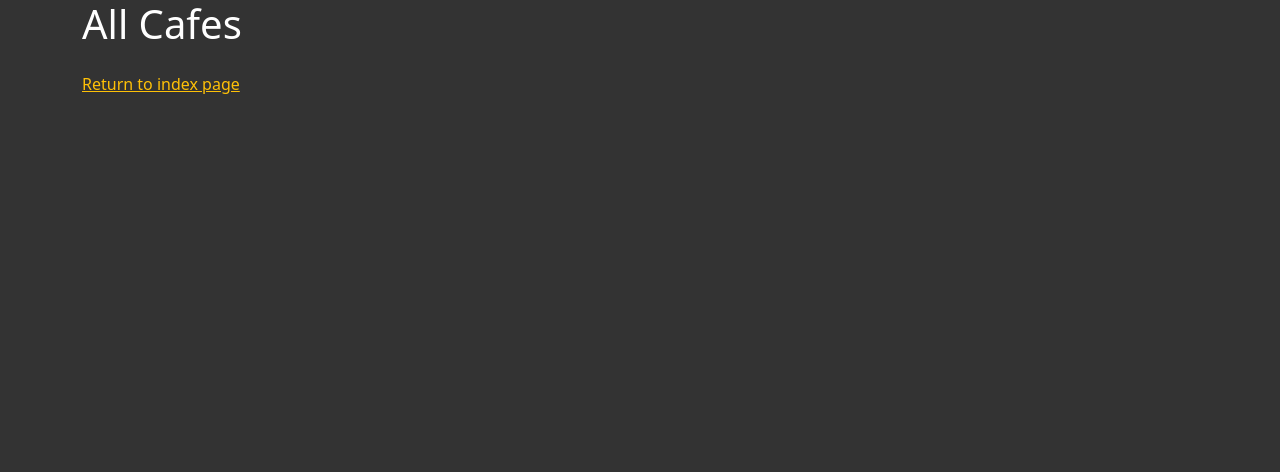
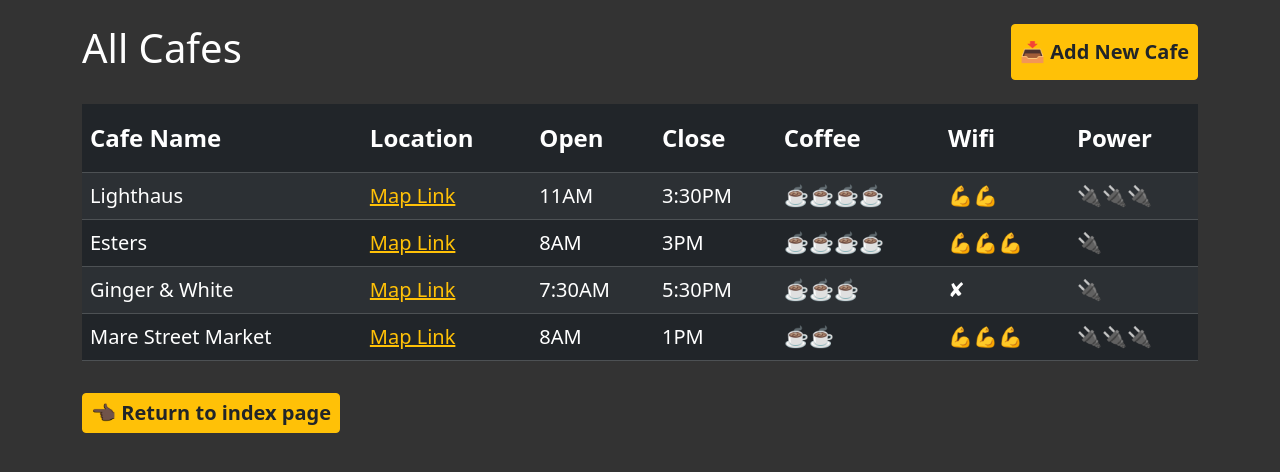
Before and after one commit to AtramAniket/flask-crud-demo, a Flask app: page /cafes in a window 1280 px wide. Shown: the top 472 px of the page. Run offline with Flask 3, Linux system fonts and the light colour scheme; some libraries are stand-ins or nearby versions.

Commit message:
added c=list of caffes to table

```diff
--- a/templates/cafes.html
+++ b/templates/cafes.html
@@ -7,15 +7,36 @@
   <div class="row">
     <div class="col-sm-12">
 
-      <h1>All Cafes</h1>
+      <div class="d-flex flex-row justify-content-between my-4">
+        <h1 class="fs-1">All Cafes</h1>
+        <button class="btn btn-warning btn-sm"><a class="text-decoration-none text-dark fs-5 fw-bold" href="{{url_for('add_cafe')}}">📥 Add New Cafe</a></button>
+      </div>
 
-	  <table class="table table-dark table-striped table-hover">
-          <!-- This is where you will write the code to render a Bootstrap
-          Table that contains all the information from the
-          cafe-data.csv file. -->
-  	  </table>
 
-      <p><a href="#">Return to index page</a></p>
+      <table class="table table-dark table-striped table-hover">
+        <thead>
+          <tr">
+            {% for table_header in cafes[0] %}
+            <th class="py-3 fs-4">{{ table_header }}</th>
+            {% endfor %}
+          </tr>
+        </thead>
+        <tbody>
+          {% for table_row in cafes[1:] %}
+          <tr class="fs-5">
+            <td>{{table_row[0]}}</td>
+            <td><a href="{{table_row[1]}}">Map Link</a></td>
+            <td>{{table_row[2]}}</td>
+            <td>{{table_row[3]}}</td>
+            <td>{{table_row[4]}}</td>
+            <td>{{table_row[5]}}</td>
+            <td>{{table_row[6]}}</td>
+          </tr>
+          {% endfor %}
+        </tbody>
+      </table>
+
+      <p class="py-3"><a class="btn btn-warning btn-sm text-decoration-none text-dark fs-5 fw-bold" href="{{ url_for('home') }}">👈🏿 Return to index page</a></p>
 
     </div>
   </div>
--- a/templates/index.html
+++ b/templates/index.html
@@ -12,7 +12,7 @@
   <p class="lead">Want to work in a cafe but need power and wifi?</p>
   <hr class="my-4">
   <p>You've found the right place! Checkout my collection of cafes with data on power socket availability, wifi speed and coffee quality.</p>
-  <a class="btn btn-warning btn-lg" href="#" role="button">Show Me!</a>
+  <a class="btn btn-warning btn-lg" href="{{ url_for('cafes') }}" role="button">Show Me!</a>
 </div>
     </div>
 
```
